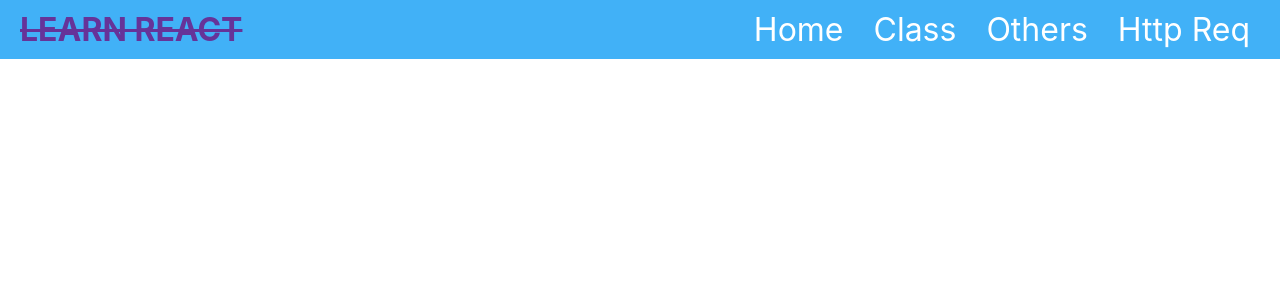
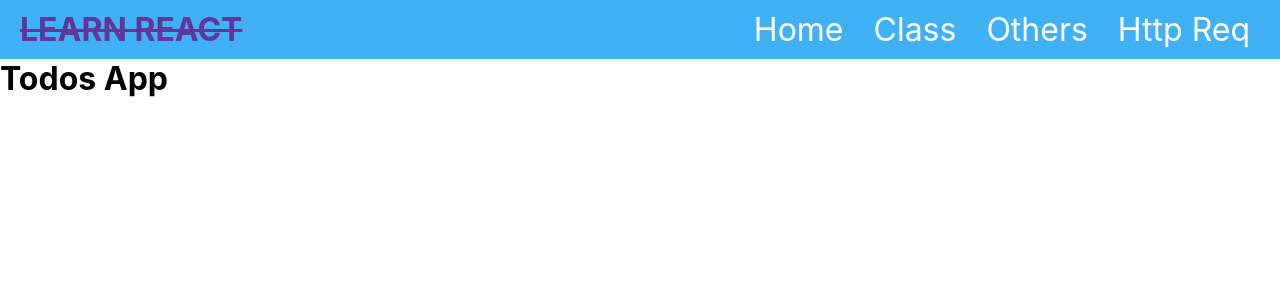
Before and after one commit to khaled39ab/React-With-LWS, a React (Create React App) app: page /todos in a window 1280 px wide. Shown: the top 300 px of the page. Built offline with nearby package versions, Linux system fonts and the light colour scheme.

Commit message:
creating a todos app

```diff
--- a/src/page/todosApp/TodosApp.js
+++ b/src/page/todosApp/TodosApp.js
@@ -2,7 +2,7 @@
 const TodosApp = () => {
     return (
         <div>
-
+            <h1>Todos App</h1>
         </div>
     )
 }
```
Also changed, not shown: src/Form/OutputObject.js (+4 -4 lines).
